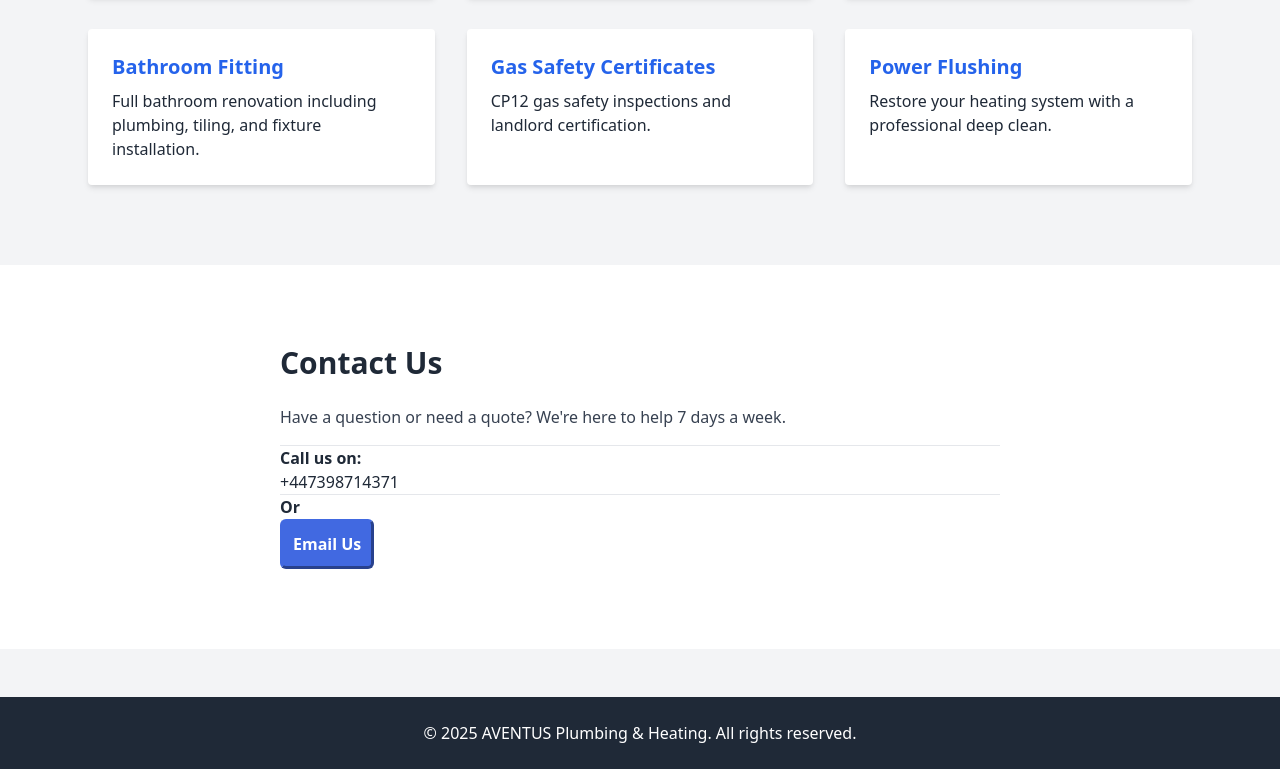
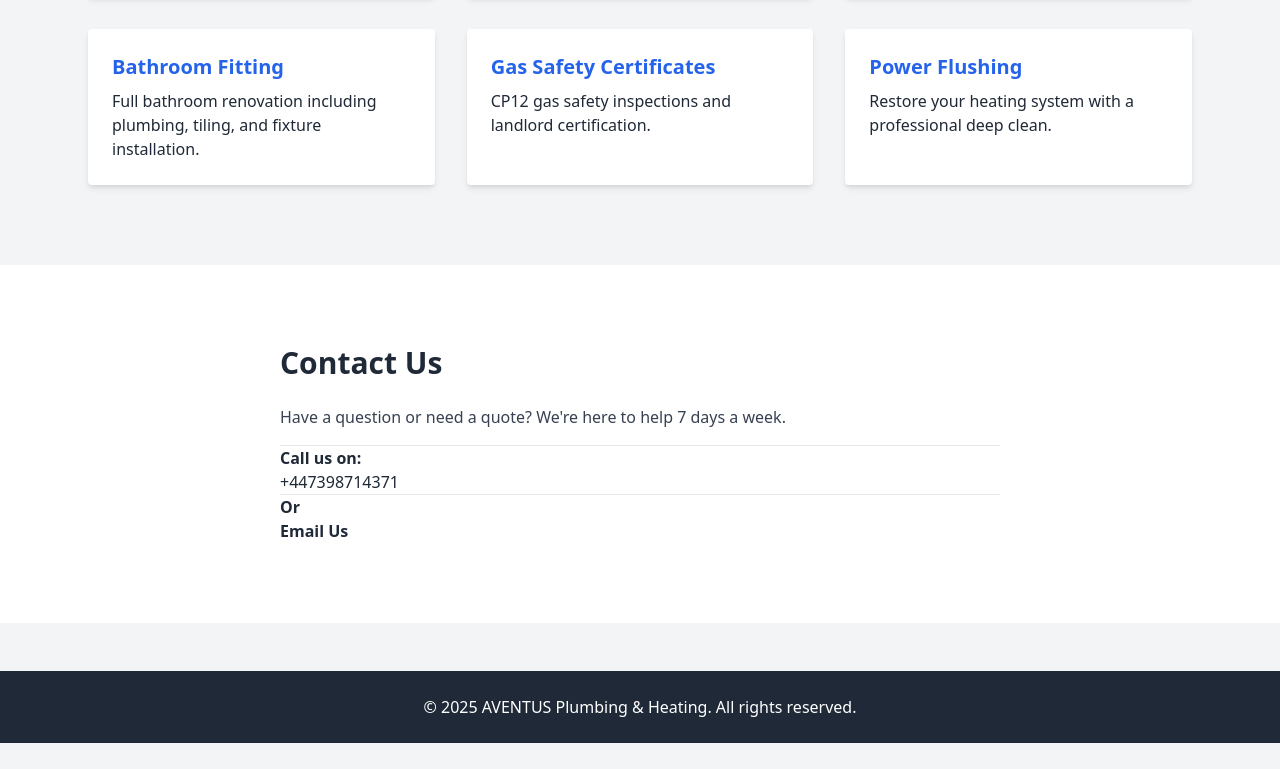
Before and after one commit to KrakenWolf/krakenwolf.github.io, a plain HTML site: page index.html in a window 1280 px wide. Shown: the part 1397-2166 px from the top of the page. After the commit the page ends 2140 px from the top, so only its background shows below. Drawn offline with nearby package versions, Linux system fonts and the light colour scheme; files whose address does not match are found by name.

Commit message:
Update index.html

```diff
--- a/index.html
+++ b/index.html
@@ -5,7 +5,7 @@
     <meta name="viewport" content="width=device-width, initial-scale=1.0" />
     <title>AVENTUS Plumbing & Heating</title>
     <link href="https://cdn.jsdelivr.net/npm/tailwindcss@2.2.19/dist/tailwind.min.css" rel="stylesheet">
-    <link href="F:\Documents\My Web Sites\Aventus-Pluming&Heating\KrakenWolf.github.io\StyleSheet.css" rel="stylesheet">
+    <link href="F:\Documents\My Web Sites\Aventus-Pluming&Heating\KrakenWolf.github.io\StyleSheet.css" rel="stylesheetTwo">
 </head>
 <body class="bg-gray-100 text-gray-800 font-sans">
 
```
